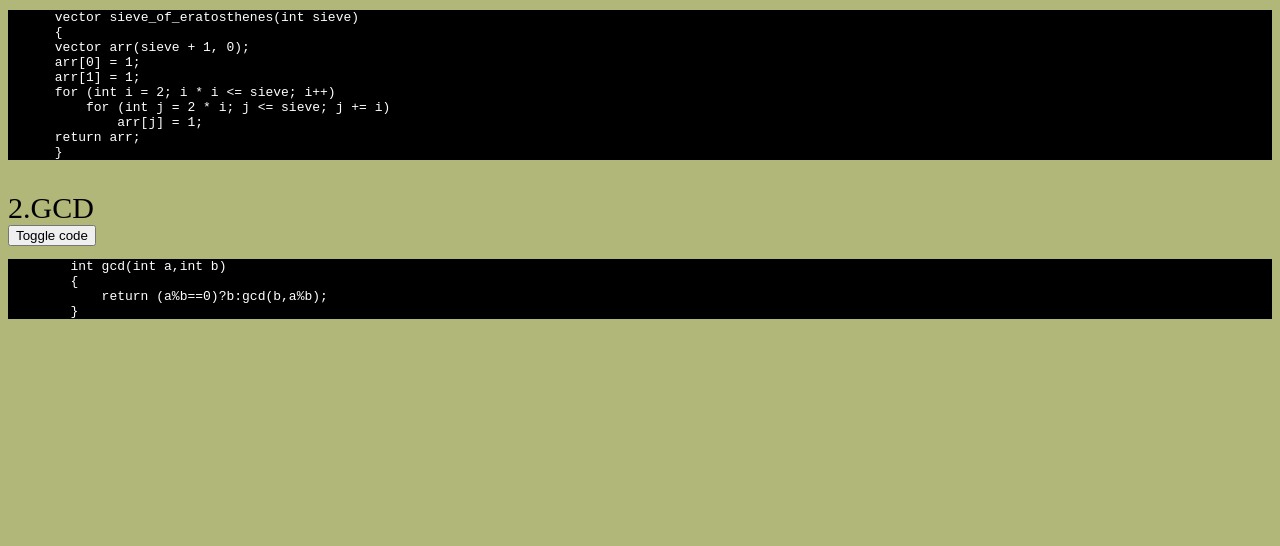
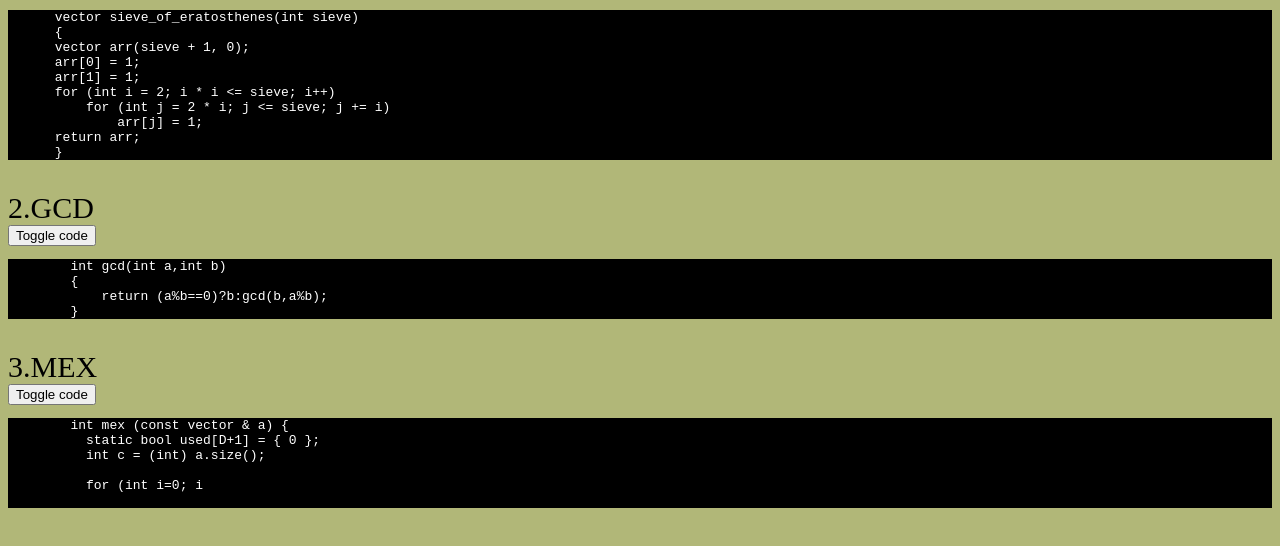
Before and after one commit to Repo15/Cp-algorithms, a plain HTML site: page index.html in a window 1280 px wide. Shown: the part 138-684 px from the top of the page. Drawn offline with Linux system fonts and the light colour scheme.

Commit message:
Added MEX algorithm

```diff
--- a/index.html
+++ b/index.html
@@ -36,13 +36,43 @@
   <button onclick="fun2()">Toggle code</button>
 
   <div id="div2">
-  <pre style="background-color:black;color: white ;">
+    <pre style="background-color:black;color: white ;">
         int gcd(int a,int b)
         {
             return (a%b==0)?b:gcd(b,a%b);
         }</pre>
 
-      </div>
+  </div>
+  <br>
+
+  <p1 style="font-size: 30px;">3.MEX</p1>
+  <br>
+  <button onclick="fun3()">Toggle code</button>
+
+  <div id="div3">
+    <pre style="background-color:black;color: white ;">
+        int mex (const vector<int> & a) {
+          static bool used[D+1] = { 0 };
+          int c = (int) a.size();
+
+          for (int i=0; i<c; ++i)
+              if (a[i] <= D)
+                  used[a[i]] = true;
+
+          int result;
+          for (int i=0; ; ++i)
+              if (!used[i]) {
+                  result = i;
+                   break;
+              }
+
+          for (int i=0; i<c; ++i)
+              if (a[i] <= D)
+                  used[a[i]] = false;
+
+          return result;
+      }</pre>
+  </div>
 </body>
 
 </html>
--- a/script.js
+++ b/script.js
@@ -17,3 +17,13 @@ function fun() {
     x1.style.display = "none";
   }
 }
+
+  function fun3()
+  {
+  var x2 = document.getElementById("div3")
+  if (x2.style.display === "none") {
+    x2.style.display = "block";
+  } else {
+    x2.style.display = "none";
+  }
+}
```
